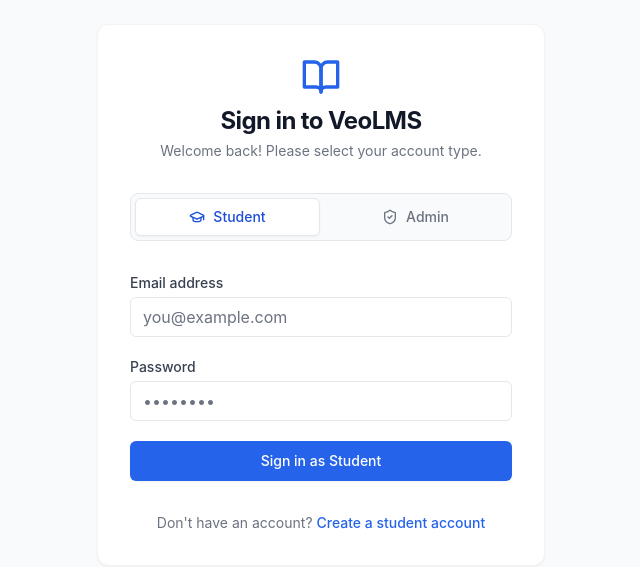
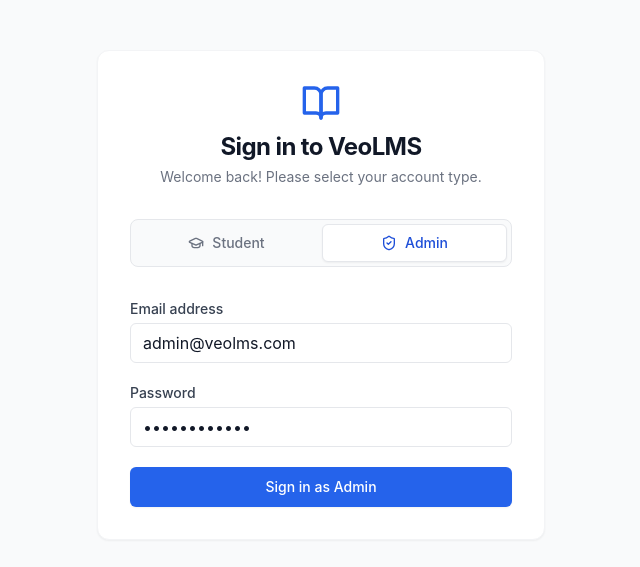
Before and after one commit to asim-p4/VeoLms-frontend, a React (Vite) app: page /login in a window 1280 px wide. Shown: the part 105-672 px from the top of the page, without its empty margins (319-959 px from the left). Built offline with nearby package versions, Linux system fonts and the light colour scheme; no server answers.

Commit message:
default admin login credentials

```diff
--- a/src/pages/auth/LoginPage.tsx
+++ b/src/pages/auth/LoginPage.tsx
@@ -29,19 +29,36 @@ type LoginFormValues = z.infer<typeof loginSchema>;
 
 type LoginMode = 'student' | 'admin';
 
+const DEMO_ADMIN_EMAIL = 'admin@veolms.com';
+const DEMO_ADMIN_PASSWORD = 'Admin@123456';
+
 export function LoginPage() {
-  const [loginMode, setLoginMode] = useState<LoginMode>('student');
+  const [loginMode, setLoginMode] = useState<LoginMode>('admin');
   const { login, isLoading, setLoading, error, setError } = useAuthStore();
   const navigate = useNavigate();
 
   const { register, handleSubmit, reset, formState: { errors } } = useForm<LoginFormValues>({
     resolver: zodResolver(loginSchema),
+    defaultValues: {
+      email: DEMO_ADMIN_EMAIL,
+      password: DEMO_ADMIN_PASSWORD,
+    },
   });
 
   const handleTabChange = (mode: LoginMode) => {
     setLoginMode(mode);
     setError(null);
-    reset();
+    if (mode === 'admin') {
+      reset({
+        email: DEMO_ADMIN_EMAIL,
+        password: DEMO_ADMIN_PASSWORD,
+      });
+    } else {
+      reset({
+        email: '',
+        password: '',
+      });
+    }
   };
 
   const onSubmit = async (data: LoginFormValues) => {
```
